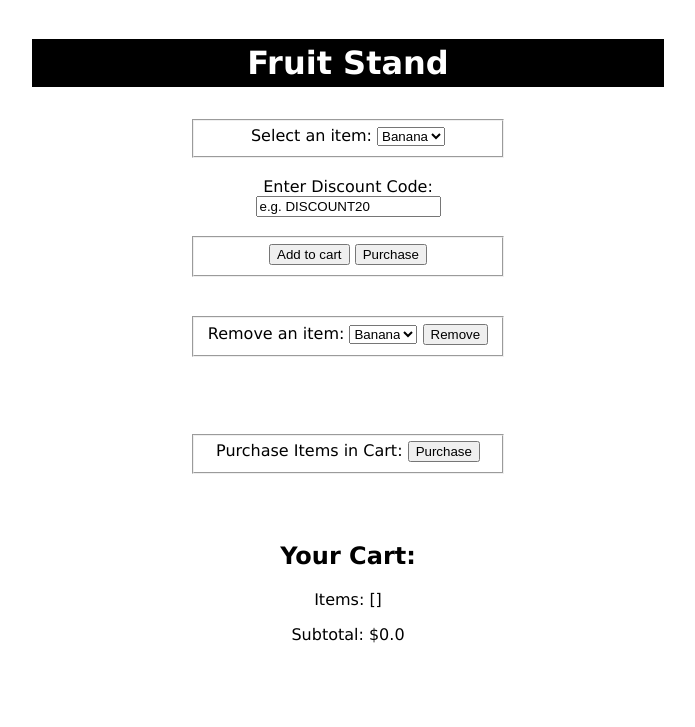
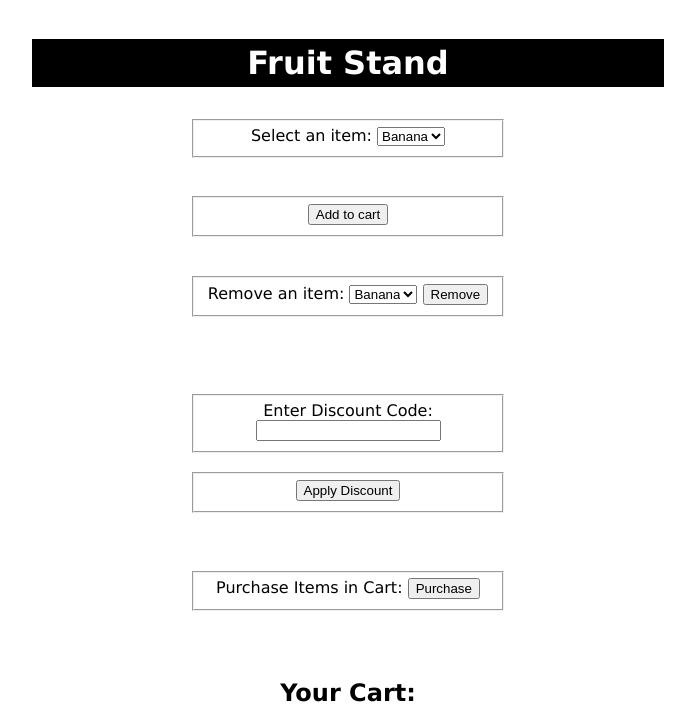
Before and after one commit to Jessmald89/Group2-repo-projects, a Flask app: page / in a window 1280 px wide. Shown: the top 727 px of the page, without its empty margins (292-987 px from the left). Before the commit the page ends 643 px from the top, so only its background shows below. Run offline with Flask 3, Linux system fonts and the light colour scheme.

Commit message:
Added working discount feature, added comments.

```diff
--- a/app.py
+++ b/app.py
@@ -13,6 +13,8 @@ It also specifies "GET" and "POST" as methods that the route can handle.
 '''
 @app.route("/", methods=["GET", "POST"])
 def index():
+    total = user_cart.calculate_total()
+
     if request.method == "POST":       # Provides instructions for a form whose method is "POST"
         if "form1_submit" in request.form:
             add_operation = request.form["add_operation"]   # Finds element in html template where name="add_operation"
@@ -42,13 +44,13 @@ def index():
         elif "form3_submit" in request.form: #Clears the list and resets the subtotal. Confirms Purchase.
             user_cart.clear()
 
-        # Check for Discount Code
-        discount_code = request.form.get("discount_code")
-        if discount_code == DISCOUNT_CODE:
-            # Apply a discount if the provided code matches
-            user_cart.apply_discount(DISCOUNT)  # e.x. 20% discount
+        elif "form4_submit" in request.form: #Applies a discount code. Updates subtotal into Total.
+            discount_code = request.form.get("discount_code")
+            if discount_code == DISCOUNT_CODE:
+                user_cart.apply_discount(DISCOUNT)
+                total = user_cart.calculate_total()
 
-    return render_template("index.html", inventory=user_cart.items, subtotal=user_cart.subtotal) # Rendering templates is how Flask interfaces with html.
+    return render_template("index.html", cart=user_cart, inventory=user_cart.items, subtotal=user_cart.subtotal, total=total)# Rendering templates is how Flask interfaces with html.
 
 if __name__ == "__main__":
     app.run(debug=True) # Runs app in debug mode, change debug=False for production version (e.g. for the labs most likely?)
--- a/cart.py
+++ b/cart.py
@@ -3,6 +3,7 @@ class Cart(object):
         self.items = []
         self.subtotal = 0.0
         self.discount = 0.0
+        self.discount_applied = False
 
     def add(self, item):
         self.items.append(item.name)
@@ -15,11 +16,15 @@ class Cart(object):
         else:
             raise ValueError(item.name + " not in cart")
 
-    def apply_discount(self, discount_percentage):
-        if 0 <= discount_percentage <= 1:
-            self.discount = discount_percentage
+    def apply_discount(self, discount_percentage): # Discount function
+        if not self.discount_applied:
+            if 0 <= discount_percentage <= 1:
+                self.discount = discount_percentage
+                self.discount_applied = True # Discount can only be applied once
+            else:
+                raise ValueError("Discount percentage must be between 0 and 1.")
         else:
-            raise ValueError("Discount percentage must be between 0 and 1.")
+            print("Discount has already been applied.") #Debugging for discount feature
 
     def calculate_total(self):
         discounted_total = self.subtotal * (1 - self.discount)
@@ -33,4 +38,5 @@ class Cart(object):
         self.items.clear()
         self.subtotal = 0.0
         self.discount = 0.0
+        self.discount_applied = False # Resets total and discount code
         print("Thank you for purchasing!")
--- a/templates/index.html
+++ b/templates/index.html
@@ -19,14 +19,10 @@
                 </select>
             </fieldset>
             <br>
-            <!--Added Discount Code Input-->
-            <label for="discount_code">Enter Discount Code:</label>
-            <input type="text" name="discount_code" value="e.g. DISCOUNT20">
-            <br>
             <br>
             <fieldset>
                 <input type="submit" name="form1_submit" value="Add to cart">
-                <input type="button" value="Purchase">
+
             </fieldset>
         </form>
         <br>
@@ -47,6 +43,18 @@
         <br>
         <form method="POST" class="center">
             <fieldset>
+                <label for="discount_code">Enter Discount Code:</label>
+                <input type="text" name="discount_code">
+            </fieldset>
+            <br>
+            <fieldset>
+                <input type="submit" name="form4_submit" value="Apply Discount">
+            </fieldset>
+        </form>
+        <br>
+        <br>
+        <form method="POST" class="center">
+            <fieldset>
                 <label for="purchase_operation">Purchase Items in Cart:</label>
                 <input type="submit" name="form3_submit" value="Purchase">
             </fieldset>
@@ -56,7 +64,10 @@
         <h2>Your Cart:</h2>
         <p>Items: {{ inventory }}</p>
         <p>Subtotal: ${{ subtotal }}</p>
+
+        {% if cart.discount_applied %}
+            <p>Total: ${{ total }}</p>
+        {% endif %}
     </div>
-
 </body>
 </html>
```
